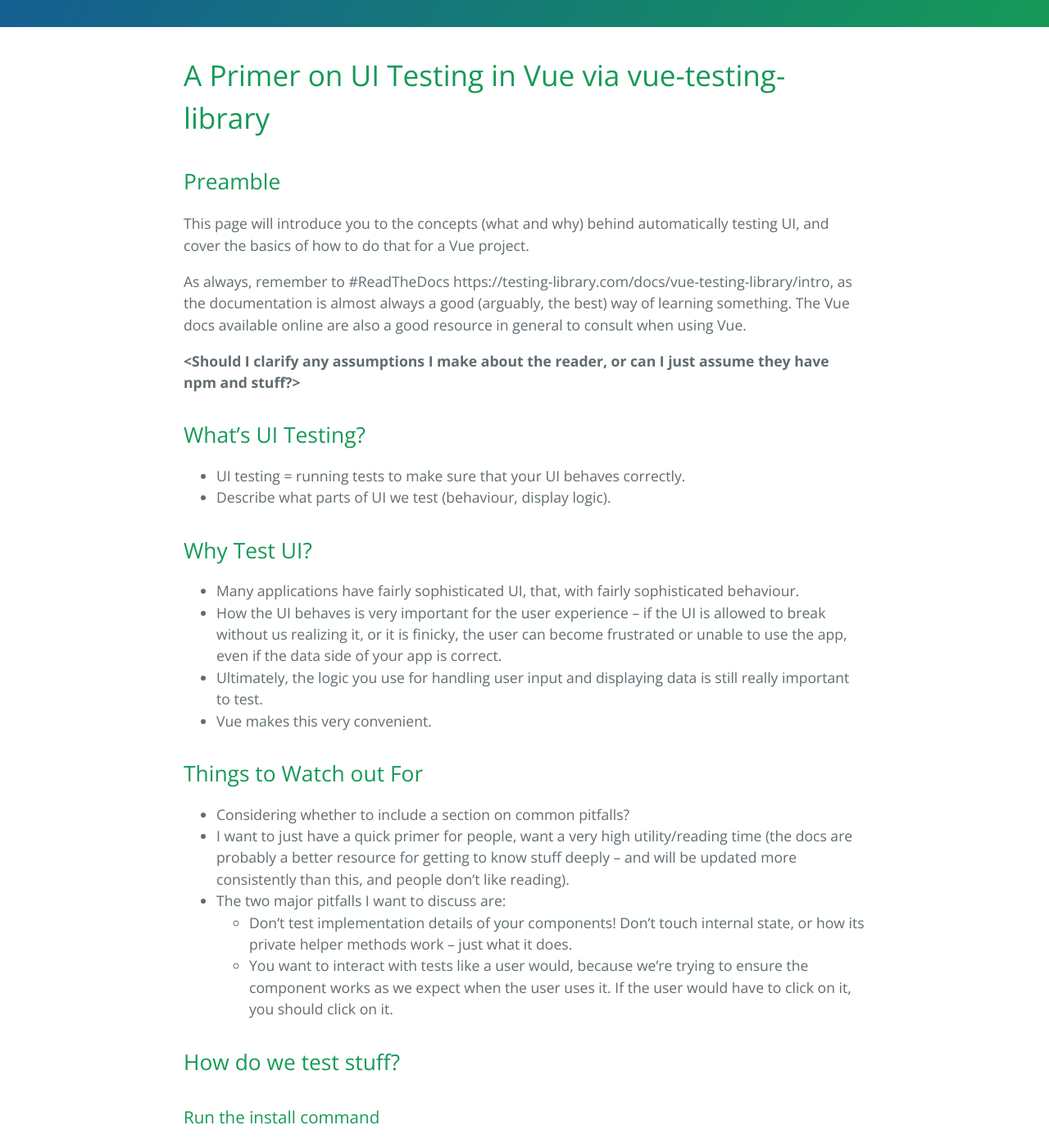
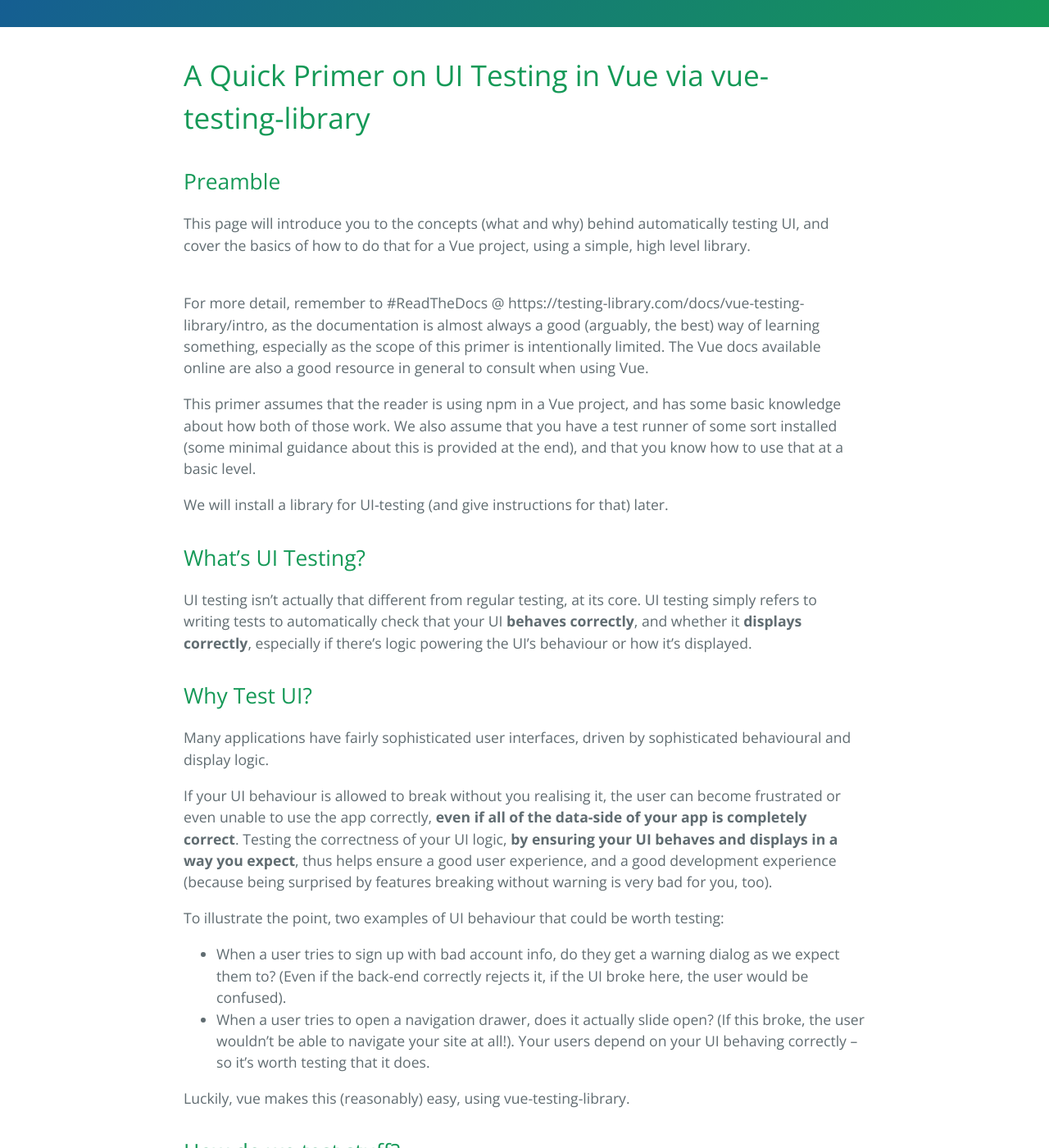
Before and after one commit to learning-software-engineering/learning-software-engineering.github.io, a Jekyll site: the page built from Tech_Stacks/primer-ui-testing-vue.md, in a window 1280 px wide and 1400 px high, scrolled down 273 px. Shown: the whole window at 82% size. Built offline with Jekyll 4.4.1, drawn with Linux system fonts in a browser that asks for light colours; our own code applies the rules of GitHub Pages for plain Markdown files; some of the changed text lies outside the part shown.

Commit message:
Draft Quick Primer with Outline Feedback

```diff
--- a/Tech_Stacks/primer-ui-testing-vue.md
+++ b/Tech_Stacks/primer-ui-testing-vue.md
@@ -1,49 +1,81 @@
-<h1>A Primer on UI Testing in Vue via vue-testing-library</h1>
+<h1>A Quick Primer on UI Testing in Vue via vue-testing-library</h1>
 
 <h2>Preamble</h2>
-This page will introduce you to the concepts (what and why) behind automatically testing UI, and cover the basics of how to do that for a Vue project.
+This page will introduce you to the concepts (what and why) behind automatically testing UI, and cover the basics of how to do that for a Vue project, using a simple, high level library. <br/> <br/>
 
-As always, remember to #ReadTheDocs https://testing-library.com/docs/vue-testing-library/intro, as the documentation is almost always a good (arguably, the best) way of learning something.
-The Vue docs available online are also a good resource in general to consult when using Vue.
+For more detail, remember to #ReadTheDocs @ https://testing-library.com/docs/vue-testing-library/intro, as the documentation is almost always a good (arguably, the best) way of learning something, especially as the scope of this primer is intentionally limited. The Vue docs available online are also a good resource in general to consult when using Vue.
 
-**<Should I clarify any assumptions I make about the reader, or can I just assume they have npm and stuff?>**
+This primer assumes that the reader is using npm in a Vue project, and has some basic knowledge about how both of those work. We also assume that you have a test runner of some sort installed (some minimal guidance about this is provided at the end), and that you know how to use that at a basic level.
+
+We will install a library for UI-testing (and give instructions for that) later.
 
 <h2>What’s UI Testing?</h2>
-* UI testing = running tests to make sure that your UI behaves correctly.
-* Describe what parts of UI we test (behaviour, display logic).
+UI testing isn’t actually that different from regular testing, at its core. UI testing simply refers to writing tests to automatically check that your UI **behaves correctly**, and whether it **displays correctly**, especially if there’s logic powering the UI’s behaviour or how it’s displayed.
 
 <h2>Why Test UI?</h2>
-* Many applications have fairly sophisticated UI, that, with fairly sophisticated behaviour.
-* How the UI behaves is very important for the user experience – if the UI is allowed to break without us realizing it, or it is finicky, the user can become frustrated or unable to use the app, even if the data side of your app is correct.
-* Ultimately, the logic you use for handling user input and displaying data is still really important to test.
-* Vue makes this very convenient.
+Many applications have fairly sophisticated user interfaces, driven by sophisticated behavioural and display logic.
 
-<h2>Things to Watch out For</h2>
-* Considering whether to include a section on common pitfalls?
-* I want to just have a quick primer for people, want a very high utility/reading time (the docs are probably a better resource for getting to know stuff deeply – and will be updated more consistently than this, and people don’t like reading).
-* The two major pitfalls I want to discuss are:
-  * Don’t test implementation details of your components! Don’t touch internal state, or how its private helper methods work – just what it does.
-  * You want to interact with tests like a user would, because we’re trying to ensure the component works as we expect when the user uses it. If the user would have to click on it, you should click on it.
+If your UI behaviour is allowed to break without you realising it, the user can become frustrated or even unable to use the app correctly, **even if all of the data-side of your app is completely correct**. Testing the correctness of your UI logic, **by ensuring your UI behaves and displays in a way you expect**, thus helps ensure a good user experience, and a good development experience (because being surprised by features breaking without warning is very bad for you, too).
+
+To illustrate the point, two examples of UI behaviour that could be worth testing:
+* When a user tries to sign up with bad account info, do they get a warning dialog as we expect them to? (Even if the back-end correctly rejects it, if the UI broke here, the user would be confused). <br/>
+* When a user tries to open a navigation drawer, does it actually slide open? (If this broke, the user wouldn’t be able to navigate your site at all!).
+Your users depend on your UI behaving correctly – so it’s worth testing that it does. <br/>
+
+Luckily, vue makes this (reasonably) easy, using vue-testing-library.
 
 <h2>How do we test stuff?</h2>
 <h3>Run the install command</h3>
-npm install --save-dev @testing-library/vue@5 if you’re using vue2 <br>
-npm install --save-dev @testing-library/vue if you’re using vue3 <br>
+Start by installing vue-testing-library. This is different from the lower-level (and perhaps more versatile) vue-test-utils library in that it’s higher level, and a bit simpler to use, so that’s what this primer will use.
 
-If you’re using vue1 (2015) this guide is not useful.
+Note that this section onwards assumes you know the basics of Vue, and what a Vue Component is.
+
+npm install --save-dev @testing-library/vue@5 if you’re using vue2 <br/>
+npm install --save-dev @testing-library/vue if you’re using vue3 <br/>
+If you’re using vue1 (2015) this guide is not useful. <br/>
 
 <h3>Basic Test Structure</h3>
-* Give the user a very basic guide on how to test components
-* Rendering components (to then interact with them)
-* Finding components
-* Interacting with components
-* Unsure: Include why the library is designed to only allow certain queries?? Informative for using it in the intended way, but might be extra.
+Vue breaks UI into smaller, reusable components, just like we break code into small, reusable methods. Hence, this primer uses vue-testing-library to test UI at the level of each Vue Component, but this can involve interacting with child components if you’d like to test more complicated behaviours.
 
-<h3>Knowledge Stuff: More Query Methods and events</h3>
-Probably just link to the documentation for this one to be honest. I could list them here but the documentation will be the supreme authoritative source – and arguably listing a bunch of methods would be outside the scope of a quick primer.
-Unsure: It might be a good idea to give the user 2-3 super handy methods to start with, and link the docs for the rest? That would be helpful and it’s reasonably in scope.
+<h3>What tools does vue-testing-library give us?</h3>
+
+Before we start writing tests, we should cover the tools you’ll use from vue-testing-library to write them.
+Vue-testing-library lets you render a component using the render method.
+Vue-testing-library provides query methods that you can use to find rendered UI elements, and lets you fire events via the fireEvent method to interact with them.
+For more details on the different types of queries and events you can use, consult the official documentation’s cheatsheet at https://testing-library.com/docs/vue-testing-library/cheatsheet.
+
+This primer will include just a few useful queries and events to get you started:
+* getByText(“text_to_match”) – return exactly one matching DOM node with matching text content. Throws an error if none, or several, found. <br/>
+* getAllByText(“text_to_match”) – return the all matching DOM nodeswith matching text content. Throws an error if none found. <br/>
+* fireEvent.click(node) – click a rendered DOM node.
+
+As an aside – vue-testing-library intentionally limits the queries it provides so that your tests find elements similarly to how a user would, that is, using visual/accessible means like text content, because the goal of UI testing **is to make sure your UI works for your user**.
+
+You can query by a special attribute: data-test-id to get around this, but the details of this edge case are outside the scope of a quick primer.
+
+
+<h3>Actually Writing Tests</h3>
+Here’s a general workflow you can use for writing a test for a Vue component: <br/>
+
+* Start by importing the Vue component you’re planning to test, and all commands from the vue-testing-library you hope to use.
+* Define a new test, however your test runner expects you to.
+* Render that component using the render() method – this lets you simulate rendering a component, and interact with it.
+* Find the component using a component query method
+* Interact with the component as you’d expect (click on it, etc.) using the fireEvent method.
+* Make assertions about the UI components – e.g. is the button now red after clicking? – to verify it behaves and displays correctly during this miniature user interaction.
 
 <h3>On Running Tests</h3>
-Vue-testing-library tests are set up much like any other jest test – but make sure to configure jest’s test matchers so that it’s able to find your new tests. Details on jest setup are outside the scope of this primer (it’s a different technology). But the docs are available at: https://jestjs.io/docs/getting-started for you to read.
+Vue-testing-library tests are set up exactly like any other jest test – just make sure to configure jest’s test matchers so that it’s able to find your new tests. <br/> <br/>
+
+Details on jest setup are outside the scope of this primer (it’s a different technology), but the docs are available at: https://jestjs.io/docs/getting-started for you to read.
+<br/> <br/>
 
 You can also run tests from this library with vitest.
+
+<h3>A Guiding Idea, and Two Pitfalls to Avoid</h3>
+There’s one key principle to remember: **You’re writing UI tests to make sure your UI works for your user.**
+
+This leads to two principles to keep in mind:
+* Don’t test internal implementation details (internal state, or any private helper methods) of your components. These are bound to change at any time. The end goal of UI testing is to ensure that your UI works for the user, so **just ensure it works and looks as it should**. <br/>
+* Because the goal of your tests is to make sure your UI works as expected for a user, **write your tests to interact with the UI exactly as a user would**; if the user would have to click on a UI element to trigger a behaviour, you should simulate a click in your tests.
+You don’t want to create a situation where a component works in your tests, that uses JavaScript hacks to interact with the component, but breaks for your user when they actually try to click on it. <br/>
```
